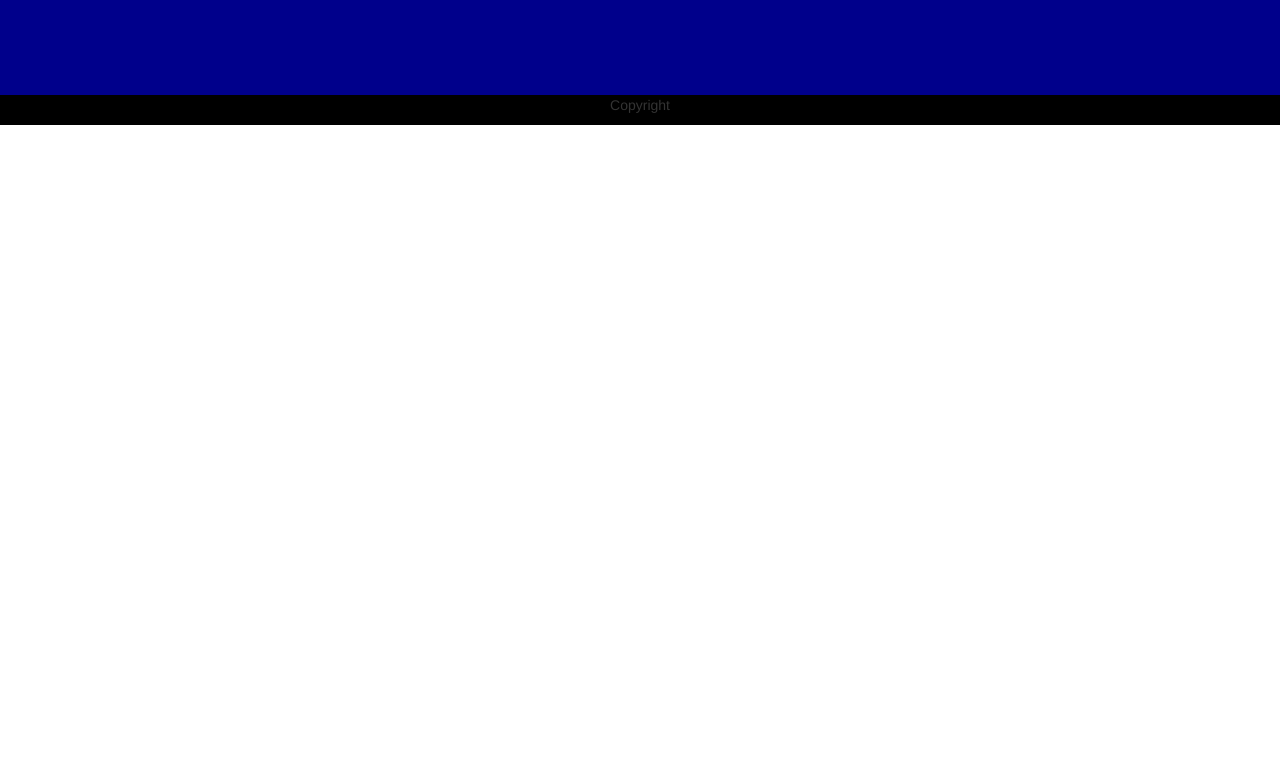
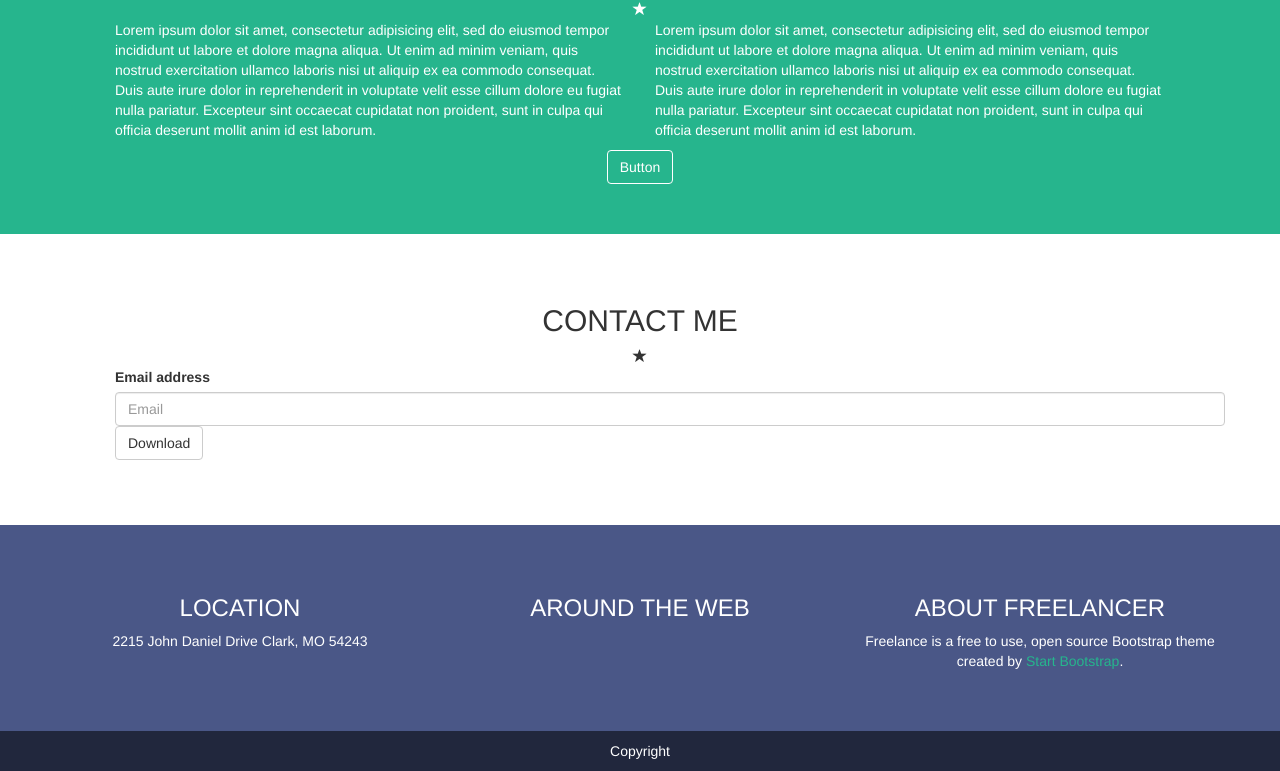
Before and after one commit to FrancescoViterbo/html-css-bootstrap-freelancer, a plain HTML site: page bonus/index.html in a window 1280 px wide. Shown: the part 709-1480 px from the top of the page. Before the commit the page ends 834 px from the top, so only its background shows below. Drawn offline with nearby package versions, Linux system fonts and the light colour scheme.

Commit message:
worked on color, paddyng and style

```diff
--- a/bonus/css/style.css
+++ b/bonus/css/style.css
@@ -1,9 +1,24 @@
+.centra {
+    text-align: center;
+}
+
+.container {
+    padding: 5rem 0;
+}
+
+nav .container {
+    padding: 0.5rem 0;
+}
+
 .navbar {
     margin-bottom: 0;
-    background-color: #333747;
-    color: white;
+    background-color: #21273d;
     border: 0;
     border-radius: 0;
+}
+
+.navbar-default .navbar-brand, .navbar-default .navbar-nav>li>a {
+    color: white;
 }
 
 #jumbo {
@@ -11,18 +26,48 @@
     color: white;
 }
 
+#portfolio .row:last-of-type div {
+    padding: 2rem 4rem;
+}
+
+#portfolio .row:last-of-type div:first-of-type {
+
+}
+
 #about {
     background-color: #26b58d;
     color: white;
 }
+#about button {
+    color: white;
+    background-color: #26b58d;
+    border: 1px solid white;
+}
 
-.centra {
-    text-align: center;
+footer {
+    background-color: #4a5787;
+    min-height: 20vh;
+    color: white;
 }
-footer {
-    background-color: darkblue;
-    min-height: 20vh;
+footer a {
+    color: #26b58d;
 }
+
 #copyright {
-    background-color: black;
+    background-color: #21273d;
+    color: white;
 }
+#copyright p {
+    padding: 1rem;
+    margin-block-start: 0;
+    margin-block-end: 0;
+}
+
+@media screen and (min-width: 992px) {
+    .extra-padding-left {
+        padding-left: 6rem;
+    }
+    .extra-padding-right {
+        padding-right: 6rem;
+    }
+}
--- a/bonus/index.html
+++ b/bonus/index.html
@@ -32,10 +32,13 @@
             </div><!-- /.container -->
         </nav>
         <div id="jumbo" class="container-fluid centra">
-            <div class="row">
-                <div class="col-xs-12">
-                    <h2>START BOOTSTRAP</h2>
-                    <p>GRAPHIC ARTIST - WEB DESIGNER - ILLUSTRATOR</p>
+            <div class="container">
+                <div class="row">
+                    <div class="col-xs-12">
+                        <h2>START BOOTSTRAP</h2>
+                        <div class="glyphicon glyphicon-star"></div>
+                        <p>GRAPHIC ARTIST - WEB DESIGNER - ILLUSTRATOR</p>
+                    </div>
                 </div>
             </div>
         </div>
@@ -44,6 +47,7 @@
                 <div class="row">
                     <div class="col-xs-12 centra">
                         <h2>PORTFOLIO</h2>
+                        <div class="glyphicon glyphicon-star"></div>
                     </div>
                 </div>
                 <div class="row">
@@ -62,16 +66,17 @@
                 <div class="row">
                     <div class="col-xs-12 centra">
                         <h2>ABOUT</h2>
+                        <div class="glyphicon glyphicon-star"></div>
                     </div>
                 </div>
                 <div class="row">
                     <div class="col-xs-12 col-md-6">
-                        <div class="right">
+                        <div class="extra-padding-left">
                             <p>Lorem ipsum dolor sit amet, consectetur adipisicing elit, sed do eiusmod tempor incididunt ut labore et dolore magna aliqua. Ut enim ad minim veniam, quis nostrud exercitation ullamco laboris nisi ut aliquip ex ea commodo consequat. Duis aute irure dolor in reprehenderit in voluptate velit esse cillum dolore eu fugiat nulla pariatur. Excepteur sint occaecat cupidatat non proident, sunt in culpa qui officia deserunt mollit anim id est laborum.</p>
                         </div>
                     </div>
                     <div class="col-xs-12 col-md-6">
-                        <div class="left">
+                        <div class="extra-padding-right">
                             <p>Lorem ipsum dolor sit amet, consectetur adipisicing elit, sed do eiusmod tempor incididunt ut labore et dolore magna aliqua. Ut enim ad minim veniam, quis nostrud exercitation ullamco laboris nisi ut aliquip ex ea commodo consequat. Duis aute irure dolor in reprehenderit in voluptate velit esse cillum dolore eu fugiat nulla pariatur. Excepteur sint occaecat cupidatat non proident, sunt in culpa qui officia deserunt mollit anim id est laborum.</p>
                         </div>                    </div>
                 </div>
@@ -84,28 +89,36 @@
             <div class="container">
                 <div class="col-xs-12 centra">
                     <h2>CONTACT ME</h2>
+                    <div class="glyphicon glyphicon-star"></div>
                 </div>
                 <form>
-                    <div class="form-group">
+                    <div class="form-group extra-padding-left">
                         <label for="exampleInputEmail1">Email address</label>
                         <input type="email" class="form-control" id="exampleInputEmail1" placeholder="Email">
+                        <button type="submit" class="btn btn-default">Download</button>
                     </div>
-
-                    <button type="submit" class="btn btn-default">Submit</button>
                 </form>
             </div>
         </section>
         <footer class="container-fluid">
             <div class="container">
                 <div class="row">
-                    <div class="col-xs-12 col-md-4">
+                    <div class="col-xs-12 col-md-4 centra">
+                        <h3>LOCATION</h3>
+                        <p>2215 John Daniel Drive Clark, MO 54243</p>
+                    </div>
+                    <div class="col-xs-12 col-md-4 centra">
+                        <h3>AROUND THE WEB</h3>
+                        <div class="">
 
+                        </div>
                     </div>
-                    <div class="col-xs-12 col-md-4">
-
-                    </div>
-                    <div class="col-xs-12 col-md-4">
-
+                    <div class="col-xs-12 col-md-4 centra">
+                        <h3>ABOUT FREELANCER</h3>
+                        <p>
+                            Freelance is a free to use, open source Bootstrap theme
+                            created by <a href="#">Start Bootstrap</a>.
+                        </p>
                     </div>
                 </div>
             </div>
```
